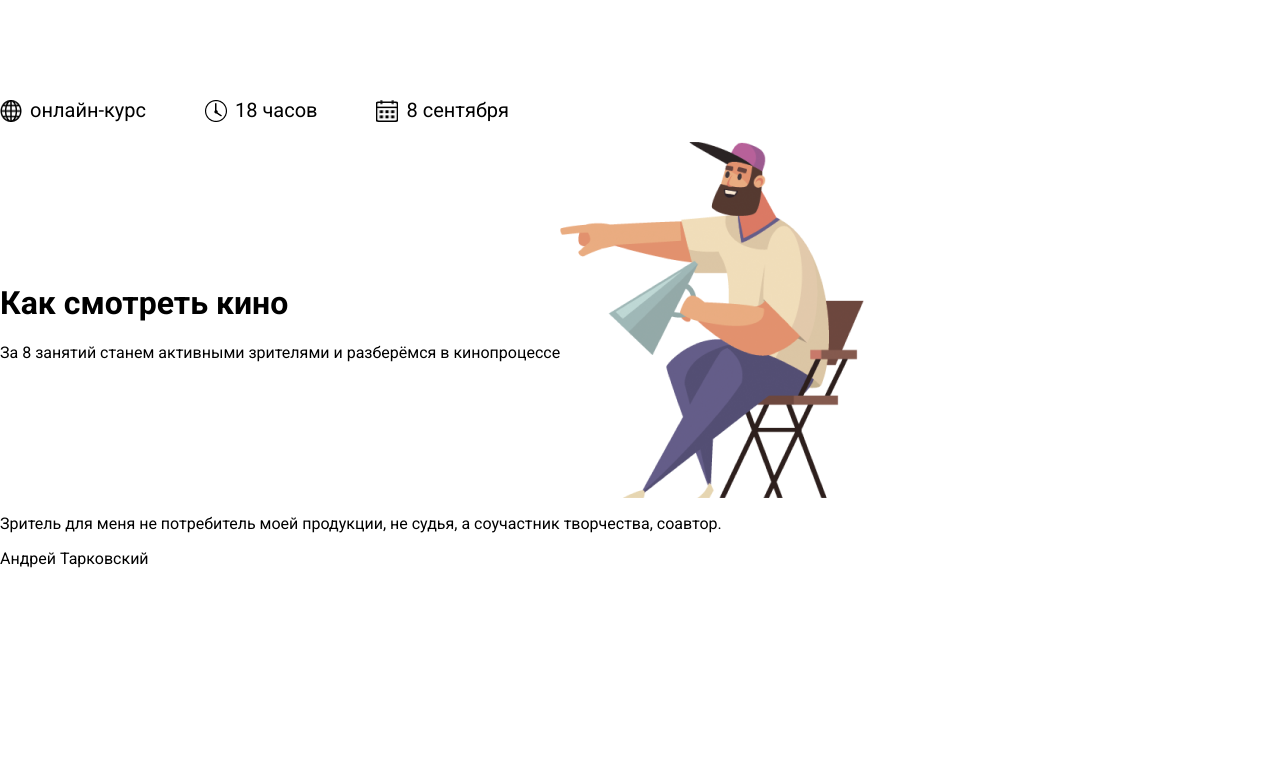
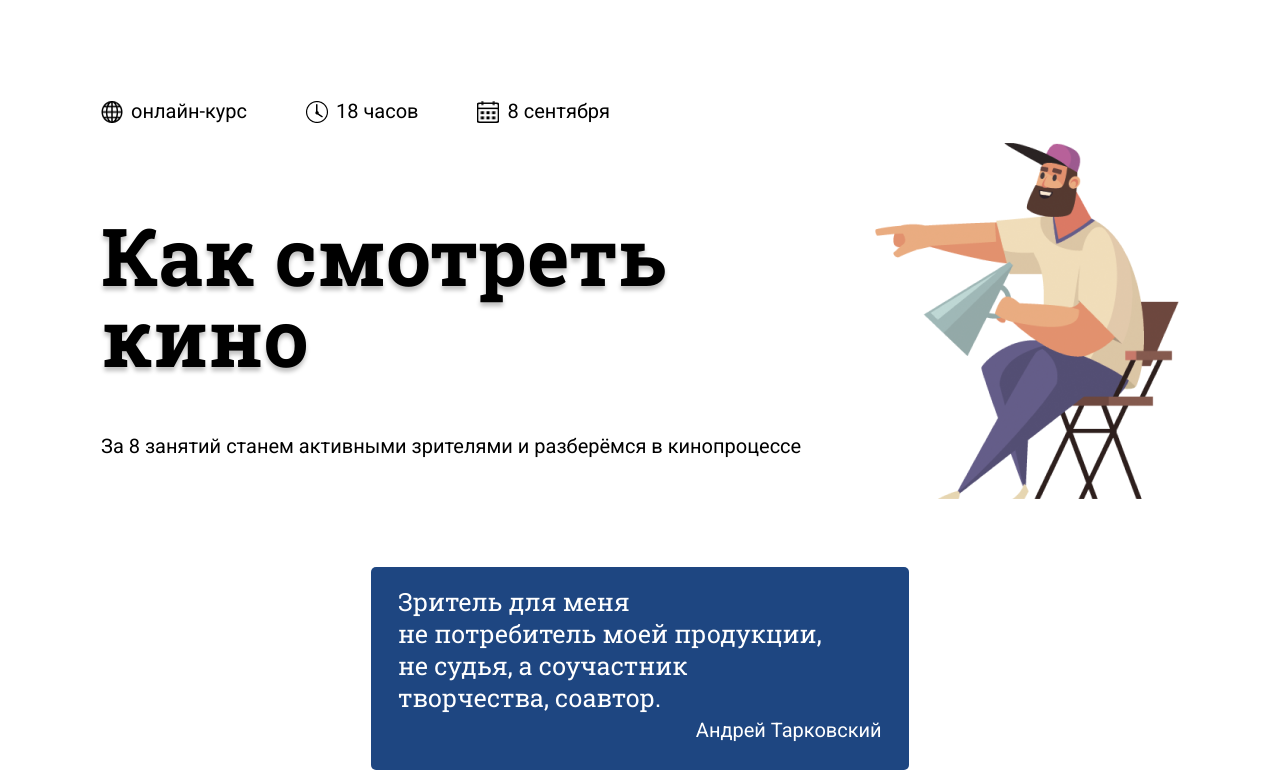
Before and after one commit to JudeSunstone/Filmschool, a plain HTML site: page index.html in a window 1280 px wide. Shown: the part 109-879 px from the top of the page. Before the commit the page ends 800 px from the top, so only its background shows below. Drawn offline with Linux system fonts and the light colour scheme.

Commit message:
1st block desktop

```diff
--- a/index.html
+++ b/index.html
@@ -8,7 +8,6 @@
     <title>filmschool</title>
 </head>
 <body>
-    <div class="container">
     <header>
         <div class="logo">
             <img src="pictures/logo.png" alt="school logo">
@@ -41,13 +40,15 @@
                 <img src="pictures/man.png" alt="banner filmschool man"
                     class="banner-main-img">
                 </div>
+
+            <div class="banner-quote">
+                <div class="banner-quote-wrapper">
+                    <p class="banner-quote-txt">Зритель для меня <br>
+                    не потребитель моей продукции, <br>
+                    не судья, а соучастник <br>
+                    творчества, соавтор. </p>
+                    <p class="banner-quote-author">Андрей Тарковский</p>
                 </div>
-                <div class="banner-quote">
-                    <p class="banner-quote-txt">Зритель для меня
-                        не потребитель моей продукции, не судья,
-                        а соучастник творчества, соавтор. </p>
-                    <p class="banner-quote-author">Андрей Тарковский</p>
-
             </div>
         </div>
     </header>
--- a/style.css
+++ b/style.css
@@ -10,6 +10,11 @@ body {
     padding: 0;
     box-sizing: border-box;
     font-family: 'Roboto', sans-serif;
+    font-size: 20px;
+}
+header {
+    width: 1078px;
+    margin: auto;
 }
 .banner-details {
     display: flex;
@@ -28,7 +33,6 @@ body {
     margin-bottom: 97px;
 }
 .banner-details {
-    font-size: 20px;
     line-height: 115%;
 }
 .banner-details img {
@@ -36,7 +40,38 @@ body {
     height: 22px;
     margin-right: 8px;
 }
-
+.banner-main-title {
+    font-family: 'Roboto Slab', serif;
+    font-weight: bold;
+    font-size: 80px;
+    line-height: 81px;
+    text-shadow: 0px 4px 4px rgba(0, 0, 0, 0.25);
+}
+.banner-main-text {
+    line-height: 150%;
+}
+.banner-quote {
+    margin-top: 67.6px;
+}
+.banner-quote-wrapper {
+    width 430px;
+    background: #1E4681;
+    border-radius: 5px;
+    width: 483.63px;
+    color: #FFFFFF;
+    line-height: 32px;
+    margin: 0 auto;
+    padding: 19.4px 27px 24px 26.6px ;
+}
+.banner-quote-txt {
+    margin: 0;
+    font-family: 'Roboto Slab', serif;
+    font-size: 25px;
+}
+.banner-quote-author {
+    margin: 0;
+    text-align: right;
+}
 
 /*tablet*/
 /*планшет — размер экрана от 992px до 1279px;*/
```
Lines whose indentation alone changed are shown as unchanged.
